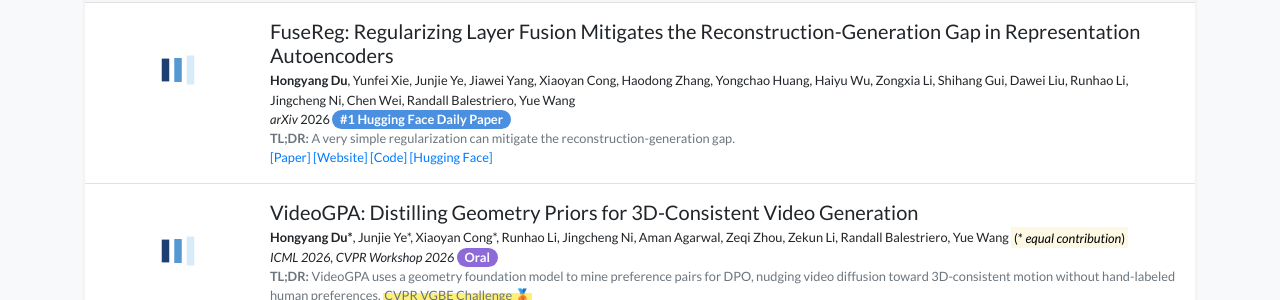
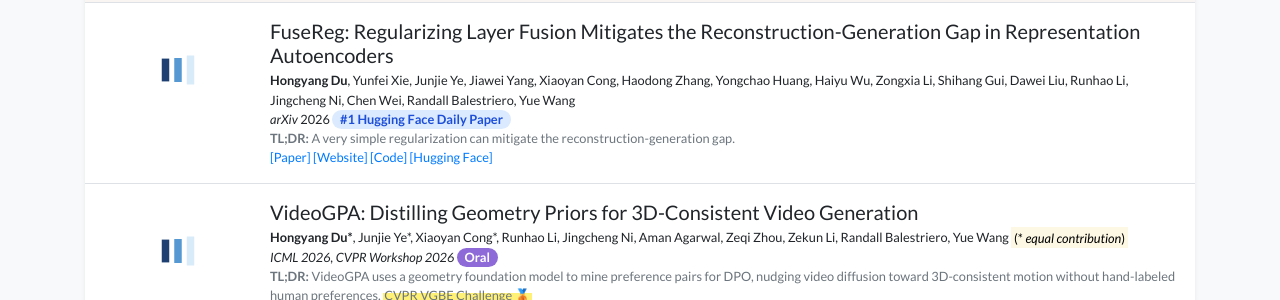
Before and after one commit to Hongyang-Du/Hongyang-Du.github.io, a Jekyll site: the page built from index.html, in a window 1280 px wide and 1400 px high, scrolled down 1227 px. Shown: the part 150-450 px from the top of the window. Built offline with Jekyll 4.4.1, drawn with Linux system fonts in a browser that asks for light colours; nearby versions of some CDN libraries; some web fonts are replaced; a style sheet for code colours, icons or effects is not loaded.

Commit message:
Update global.css

```diff
--- a/assets/css/global.css
+++ b/assets/css/global.css
@@ -135,8 +135,8 @@ div.lazy {
 }
 
 .badge-publication-blue {
-    background-color: #4a8fe0;
-    color: #fff;
+    background-color: #dbeafe;
+    color: #1d4ed8;
 }
 
 .text-marker {
```
